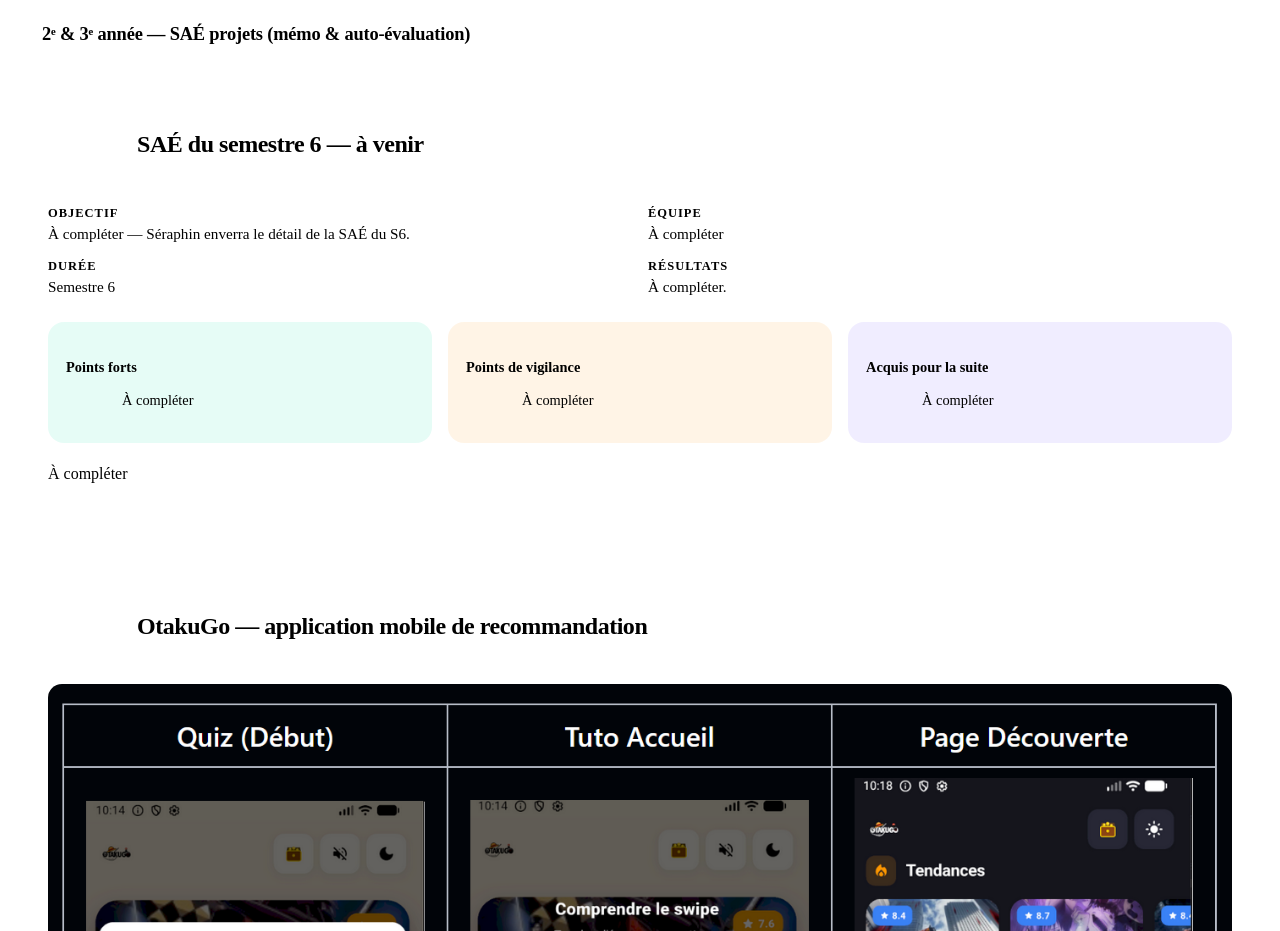
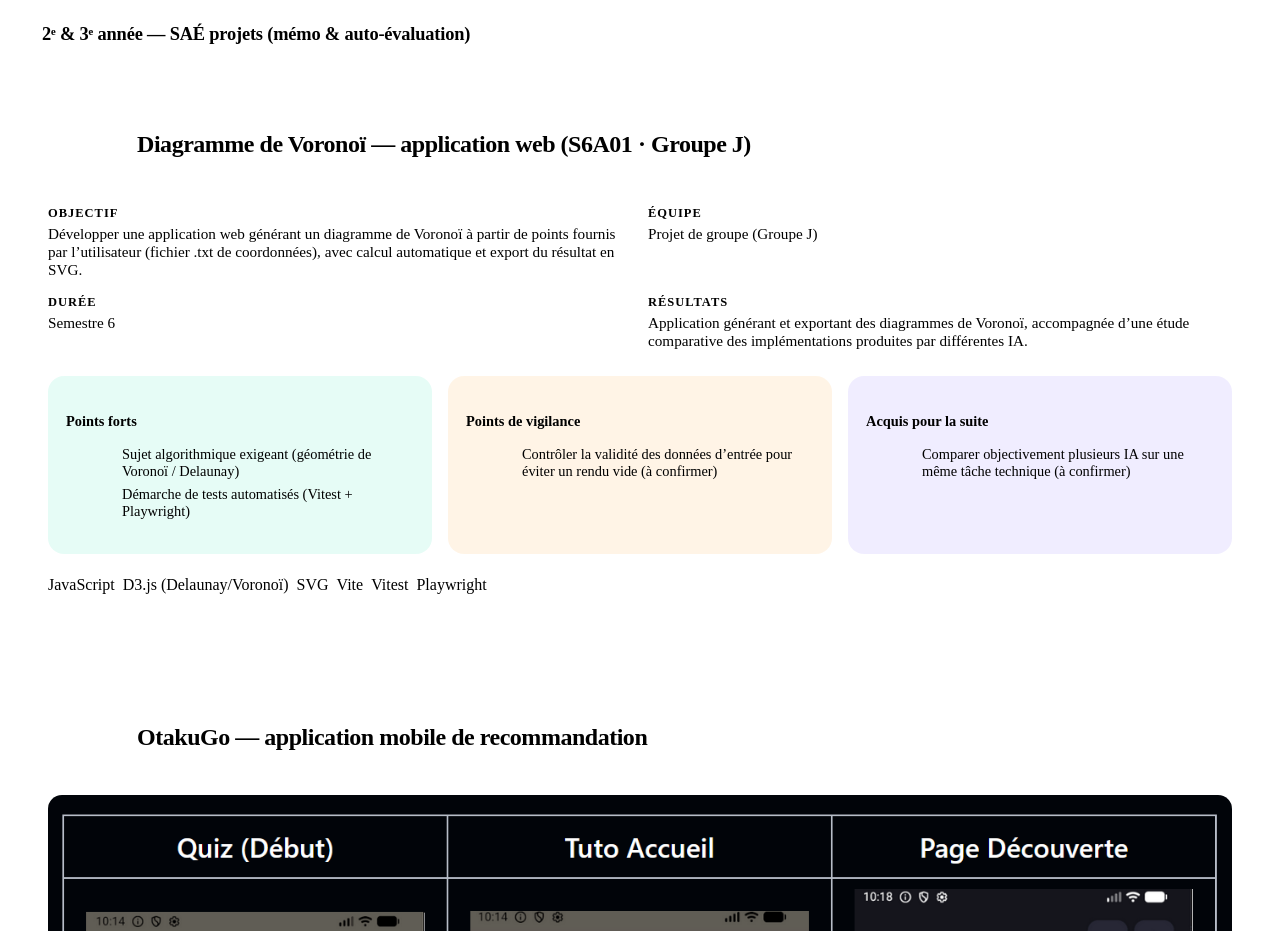
Before and after one commit to SKGE93/portfolio-academique-villetaneuse, a React (Vite) app: page / in a window 1280 px wide. Shown: the part 5380-6311 px from the top of the page. Built offline with nearby package versions, Linux system fonts and the light colour scheme; the HTML template or start-up script is replaced by a standard one.

Commit message:
SAÉ S6 remplie: Diagramme de Voronoï (S6A01, Groupe J) - app web + comparaison IA + tests

```diff
--- a/src/data/content.js
+++ b/src/data/content.js
@@ -114,17 +114,23 @@
 export const saes = [
   {
     code: 'SAÉ · S6',
-    titre: 'SAÉ du semestre 6 — à venir',
-    objectif: 'À compléter — Séraphin enverra le détail de la SAÉ du S6.',
-    equipe: 'À compléter',
+    titre: 'Diagramme de Voronoï — application web (S6A01 · Groupe J)',
+    objectif:
+      'Développer une application web générant un diagramme de Voronoï à partir de points fournis par l’utilisateur (fichier .txt de coordonnées), avec calcul automatique et export du résultat en SVG.',
+    equipe: 'Projet de groupe (Groupe J)',
     duree: 'Semestre 6',
-    taches: ['À compléter'],
-    outils: ['À compléter'],
-    resultats: 'À compléter.',
-    valorisation: 'À compléter.',
-    pointsForts: ['À compléter'],
-    vigilance: ['À compléter'],
-    acquis: ['À compléter'],
+    taches: [
+      'Phase 1 — implémentation : chargement d’un fichier de coordonnées, calcul du diagramme de Voronoï, export SVG + contrôles de validité des données',
+      'Phase 2 — comparaison de 4 IA génératives (ChatGPT, Claude, Gemini, Mistral) pour régénérer/améliorer l’application',
+      'Phase 3 — travail individuel d’approfondissement',
+      'Tests unitaires (Vitest) et tests end-to-end (Playwright)',
+    ],
+    outils: ['JavaScript', 'D3.js (Delaunay/Voronoï)', 'SVG', 'Vite', 'Vitest', 'Playwright'],
+    resultats: 'Application générant et exportant des diagrammes de Voronoï, accompagnée d’une étude comparative des implémentations produites par différentes IA.',
+    valorisation: 'Algorithmes géométriques, qualité logicielle (tests unitaires + e2e) et regard critique sur les outils d’IA générative — en plein dans mon orientation Data & IA.',
+    pointsForts: ['Sujet algorithmique exigeant (géométrie de Voronoï / Delaunay)', 'Démarche de tests automatisés (Vitest + Playwright)'],
+    vigilance: ['Contrôler la validité des données d’entrée pour éviter un rendu vide (à confirmer)'],
+    acquis: ['Comparer objectivement plusieurs IA sur une même tâche technique (à confirmer)'],
   },
   {
     code: 'SAÉ · S5',
```
